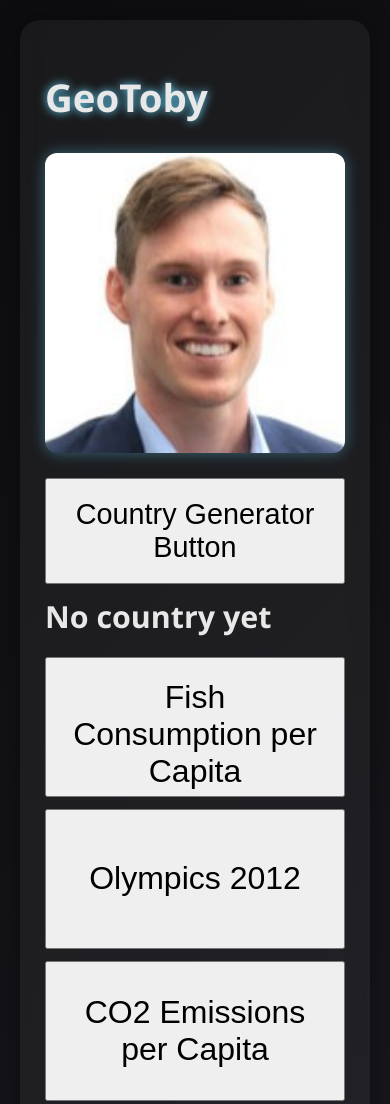
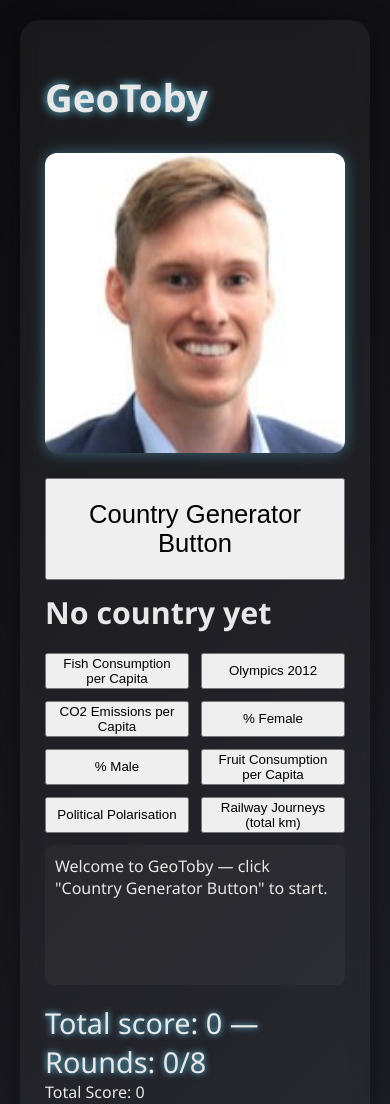
Before and after one commit to geotoby/geotoby-site, a plain HTML site: page index.html in a window 390 px wide. Shown: the top 1104 px of the page. Drawn offline with Linux system fonts and the light colour scheme.

Commit message:
Update index.html

```diff
--- a/index.html
+++ b/index.html
@@ -1,7 +1,6 @@
 <!DOCTYPE html>
 <html lang="en">
 <head>
-<meta name="viewport" content="width=device-width, initial-scale=1.0">
 <meta charset="UTF-8">
 <title>GeoToby – Modern Dark Edition</title>
 <style>
@@ -71,7 +70,7 @@
         margin-top: 20px;
     }
 
-    .category-btn { height:160px;
+    .category-btn { height:80px;
         padding: 28px 24px;
         font-size: 3em;
         border-radius: 12px;
@@ -96,22 +95,6 @@
         font-size: 1.8em;
         text-shadow: 0 0 6px #6bd9ff;
     }
-
-@media (max-width: 600px) {
-  .grid {
-    grid-template-columns: 1fr !important;
-  }
-  .cat-btn {
-    height: 140px !important;
-    font-size: 2em !important;
-    padding: 20px !important;
-  }
-  #genBtn {
-    font-size: 1.8em !important;
-    padding: 18px !important;
-  }
-}
-
 </style>
 </head>
 
```
